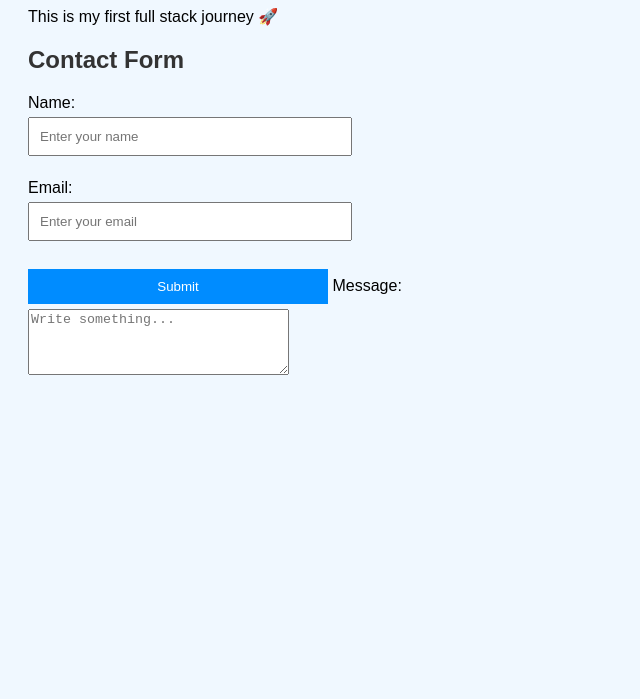
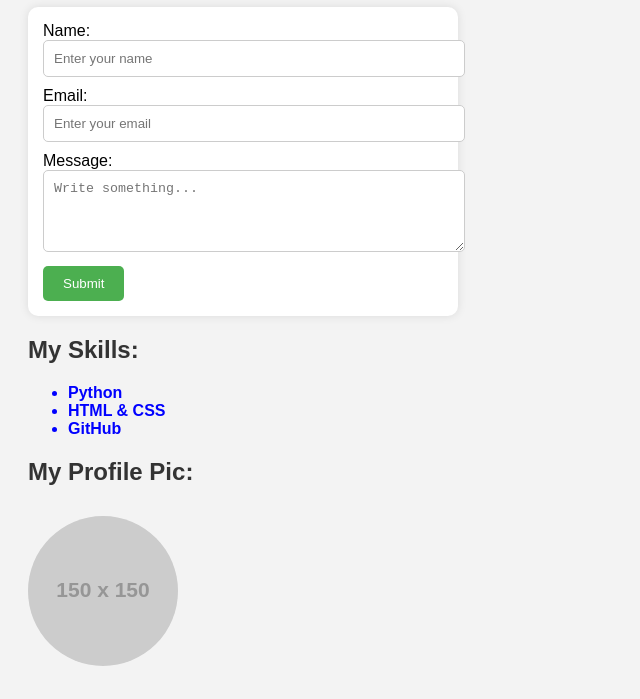
Before and after one commit to Karthik0416/calculator, a plain HTML site: page index.html in a window 1280 px wide. Shown: the part 101-800 px from the top of the page, without its empty margins (0-640 px from the left). Drawn offline with Linux system fonts and the light colour scheme; placeholder pictures from the web are drawn by us.

Commit message:
Add files via upload
Added skills list and profile image to portfolio

```diff
--- a/index.html
+++ b/index.html
@@ -1,64 +1,82 @@
 <!DOCTYPE html>
-<html>
+<html lang="en">
 <head>
-  <title>Karthik's Website</title>
-
-  <!-- 🎨 CSS Styling -->
+  <meta charset="UTF-8">
+  <title>Karthik's Portfolio</title>
   <style>
     body {
-      background-color: #f0f8ff;
       font-family: Arial, sans-serif;
       padding: 20px;
+      background-color: #f3f3f3;
     }
 
     h1, h2 {
       color: #333;
     }
 
-    input, button {
+    form {
+      background-color: #fff;
+      padding: 15px;
+      border-radius: 10px;
+      max-width: 400px;
+      box-shadow: 0 0 10px rgba(0, 0, 0, 0.1);
+    }
+
+    input, textarea {
       padding: 10px;
-      margin: 5px 0;
       width: 100%;
-      max-width: 300px;
+      margin-bottom: 10px;
+      border-radius: 5px;
+      border: 1px solid #ccc;
     }
 
     button {
-      background-color: #008cff;
+      padding: 10px 20px;
+      background-color: #4CAF50;
       color: white;
       border: none;
+      border-radius: 5px;
       cursor: pointer;
     }
 
-    button:hover {
-      background-color: #005bbb;
-      textarea {
-  padding: 10px;
-  width: 100%;
-  max-width: 300px;
-  font-family: Arial;
-  resize: vertical; /* Allows resizing up/down */
-}
+    ul {
+      color: blue;
+      font-weight: bold;
+    }
 
+    img {
+      border-radius: 50%;
+      width: 150px;
+      margin-top: 10px;
     }
   </style>
 </head>
+<body>
 
-<body>
-  <h1>Welcome to Karthik's Website</h1>
-  <p>This is my first full stack journey 🚀</p>
+  <h1>Karthik's Contact Form</h1>
 
-  <h2>Contact Form</h2>
   <form>
     <label for="name">Name:</label><br>
-    <input type="text" id="name" placeholder="Enter your name"><br><br>
+    <input type="text" id="name" placeholder="Enter your name"><br>
 
     <label for="email">Email:</label><br>
-    <input type="email" id="email" placeholder="Enter your email"><br><br>
+    <input type="email" id="email" placeholder="Enter your email"><br>
+
+    <label for="message">Message:</label><br>
+    <textarea id="message" rows="4" placeholder="Write something..."></textarea><br>
 
     <button type="submit">Submit</button>
-    <label for="message">Message:</label><br>
-<textarea id="message" rows="4" cols="30" placeholder="Write something..."></textarea><br><br>
+  </form>
 
-  </form>
+  <h2>My Skills:</h2>
+  <ul>
+    <li>Python</li>
+    <li>HTML & CSS</li>
+    <li>GitHub</li>
+  </ul>
+
+  <h2>My Profile Pic:</h2>
+  <img src="https://via.placeholder.com/150" alt="My Photo">
+
 </body>
 </html>
```
